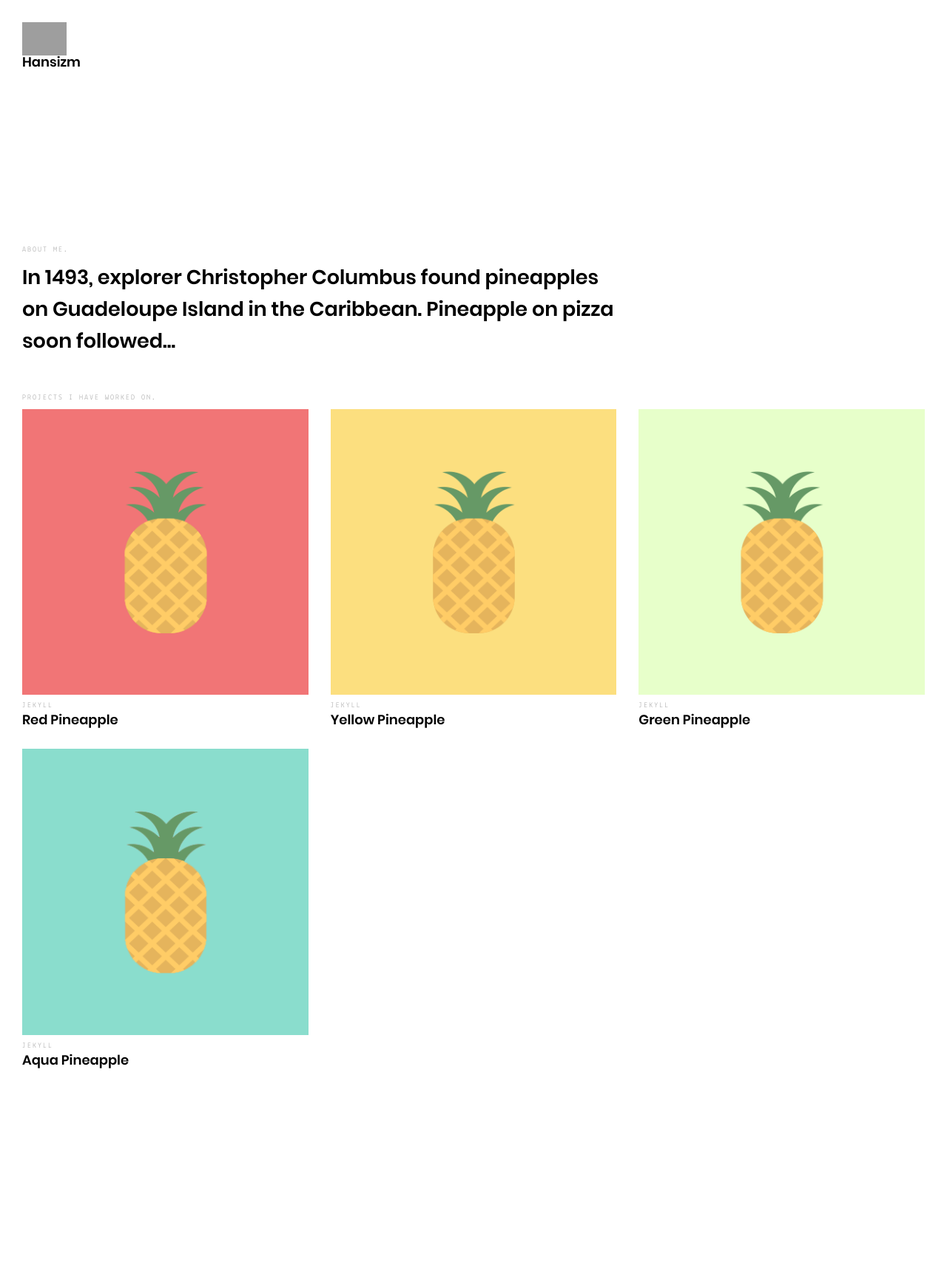
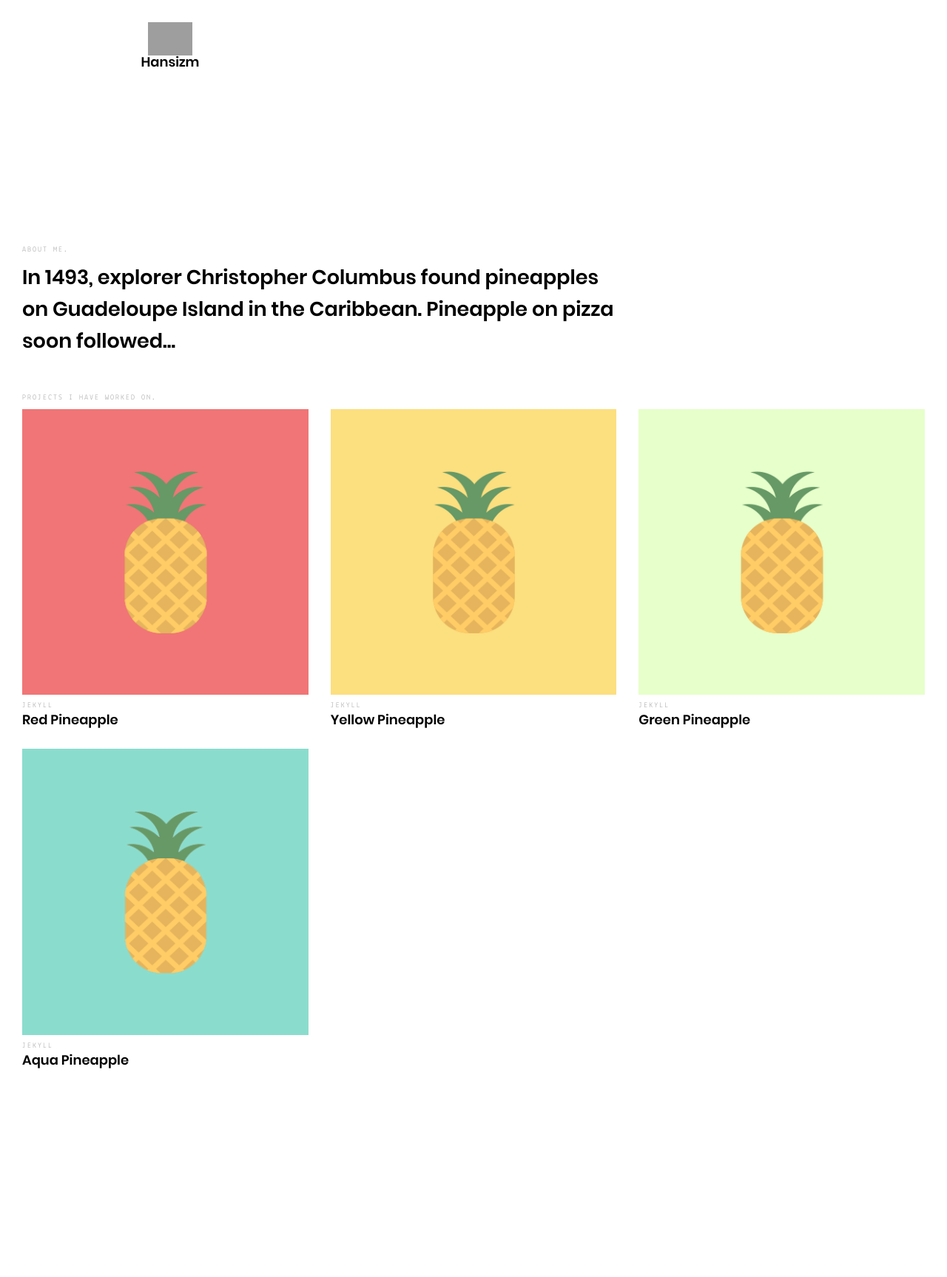
Before and after one commit to Hansizm/Hansizm.github.io, a Jekyll site: the page built from index.html, in a window 1280 px wide. Shown: the whole page at 74% size. Built offline with Jekyll 4.4.1, drawn with Linux system fonts in a browser that asks for light colours; grey boxes are pictures that could not be loaded.

Commit message:
Update header.html

```diff
--- a/_includes/header.html
+++ b/_includes/header.html
@@ -1,8 +1,8 @@
 <header class="header">
 	<div class="container">
 		<h1 class="logo">
-			<img src="https://user-images.githubusercontent.com/86516959/131244209-c0e2abf2-5388-476f-a42c-60bc6aa7b115.png" width="15%">
-				<a title="{{ site.author }}" href="{{ site.baseurl | append: "/" }}">{{ site.author }}
+			<img src="https://user-images.githubusercontent.com/86516959/131244209-c0e2abf2-5388-476f-a42c-60bc6aa7b115.png" width="15%" style="display: block; margin: 0 auto;>
+				<a title="{{ site.author }}" href="{{ site.baseurl | append: "/" }}"><center>{{ site.author }}</center>
 				</a>
 		</h1>
 	</div>
```
